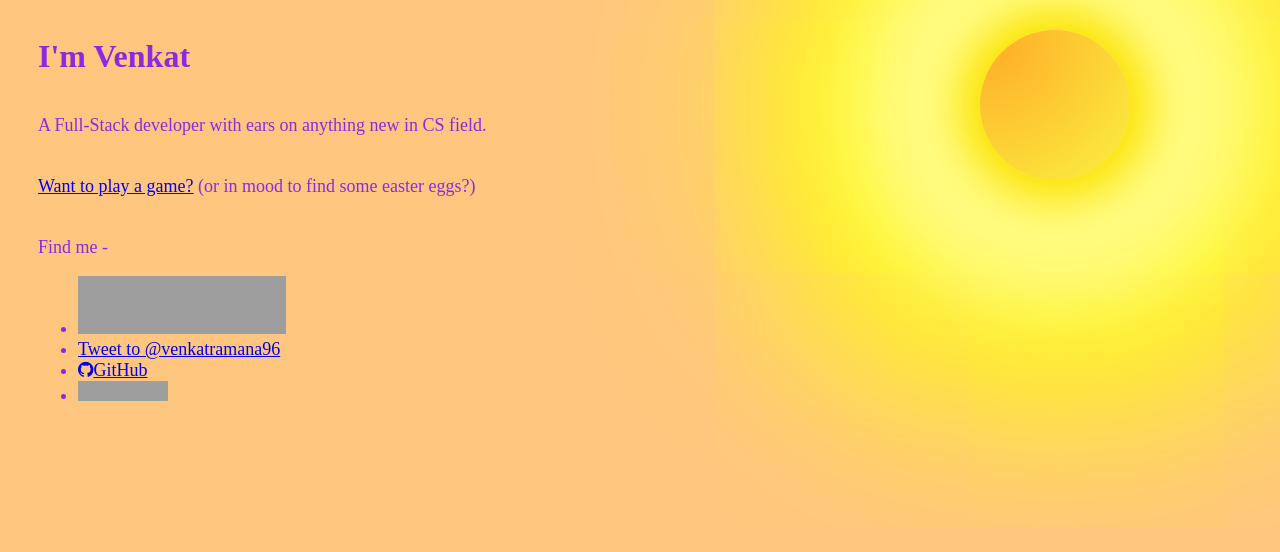
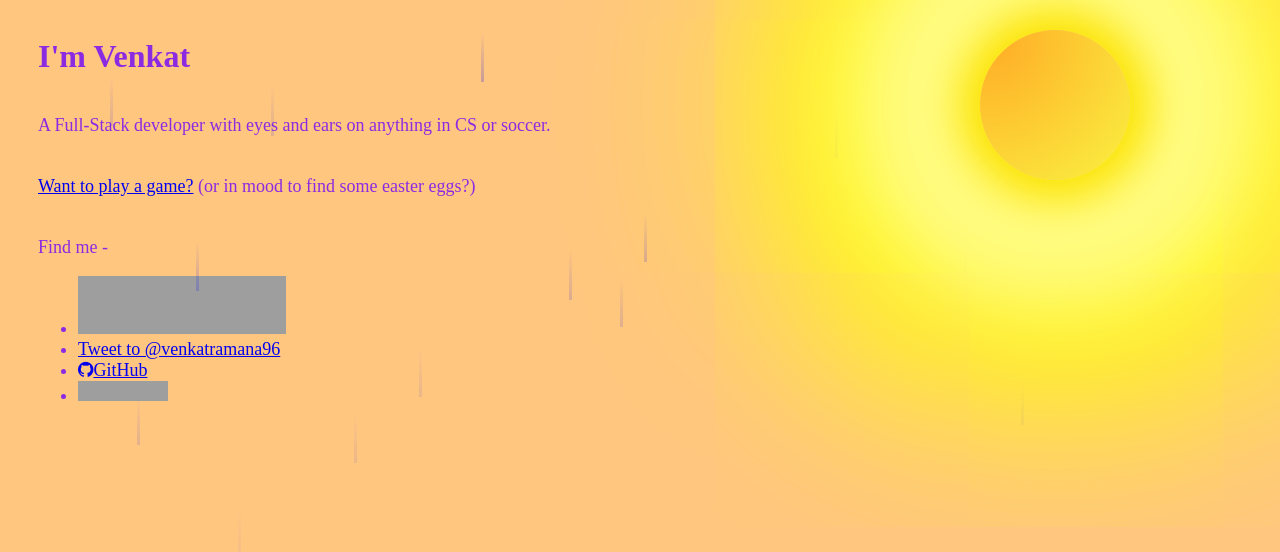
Before and after one commit to venkatramanareddy/venkatramanareddy.github.io, a Jekyll site: the page built from index.md, in a window 1280 px wide. Shown: the top 552 px of the page. Built offline with Jekyll 4.4.1, drawn with Linux system fonts in a browser that asks for light colours; nearby versions of some CDN libraries; comment, search, counter and statistics services are not loaded; grey boxes are pictures that could not be loaded.

Commit message:
Added rain effect

```diff
--- a/_layouts/home.html
+++ b/_layouts/home.html
@@ -30,19 +30,24 @@ layout: default
     }
 </script>
 <div class="main-container">
+    <div id="rain-effect">
+        {% for i in (1...150) %}
+         <i class="rain"></i>
+        {% endfor %}
+    </div>
     <div class="sun top-right" id="sun" onclick="toggleMode()"></div>
     <div class="moon top-right" id="moon" onclick="toggleMode()" hidden></div>
-    <div class="header">
+    <div class="header left-side-content">
         I'm Venkat
     </div>
-    <div class="sub-container sub-header">
-        A Full-Stack developer with ears on anything new in CS field.
+    <div class="sub-container sub-header left-side-content">
+        A Full-Stack developer with eyes and ears on anything in CS or soccer.
     </div>
-    <div class="sub-container">
+    <div class="sub-container left-side-content">
         <a href="{{ '/game/gamecenter' | relative_url }}">Want to play a game?</a>
         (or in mood to find some easter eggs?)
     </div>
-    <div class="sub-container">
+    <div class="sub-container left-side-content">
         Find me -
         <ul>
             <li>
--- a/styles/main.scss
+++ b/styles/main.scss
@@ -43,7 +43,12 @@ body{
         // @include myborder(maroon);
         padding: 20px;
         font-size: large;
+        word-wrap: break-word;
       }
+}
+
+.left-side-content{
+  min-width: 500px;
 }
 
 .ocean {
@@ -130,3 +135,43 @@ $moon-sphere: radial-gradient(
    0px 0px 70px 130px #fafaf2,
   0px 0px 200px 220px #fafaf2;
 }
+
+.rain {
+  background: blue;
+  background: linear-gradient(to bottom, rgba(255,255,255,0) 0%, blue 100%);
+  height: 50px;
+  position: absolute;
+  width: 3px;
+}
+
+$rain: 150;
+
+@for $i from 1 through $rain {
+  $top: (random(50) + 50) * 1%;
+  $left: random(100) * 1%;
+  $opacity: (random(30) + 30) * 0.01;
+  $delay: random(20) - 1s;
+
+  .rain:nth-of-type(#{$i}) {
+    animation-name: rain-#{$i};
+    animation-delay: $delay;
+    animation-duration: random(6) + 4s;
+    animation-iteration-count: infinite;
+    left: $left;
+    opacity: $opacity;
+    top: -$top;
+  }
+
+  @keyframes rain-#{$i} {
+    0% {
+      left: $left;
+      opacity: $opacity;
+      top: -$top;
+    }
+    100% {
+      left: $left - 20%;
+      opacity: 0;
+      top: 600px;
+    }
+  }
+}
```
